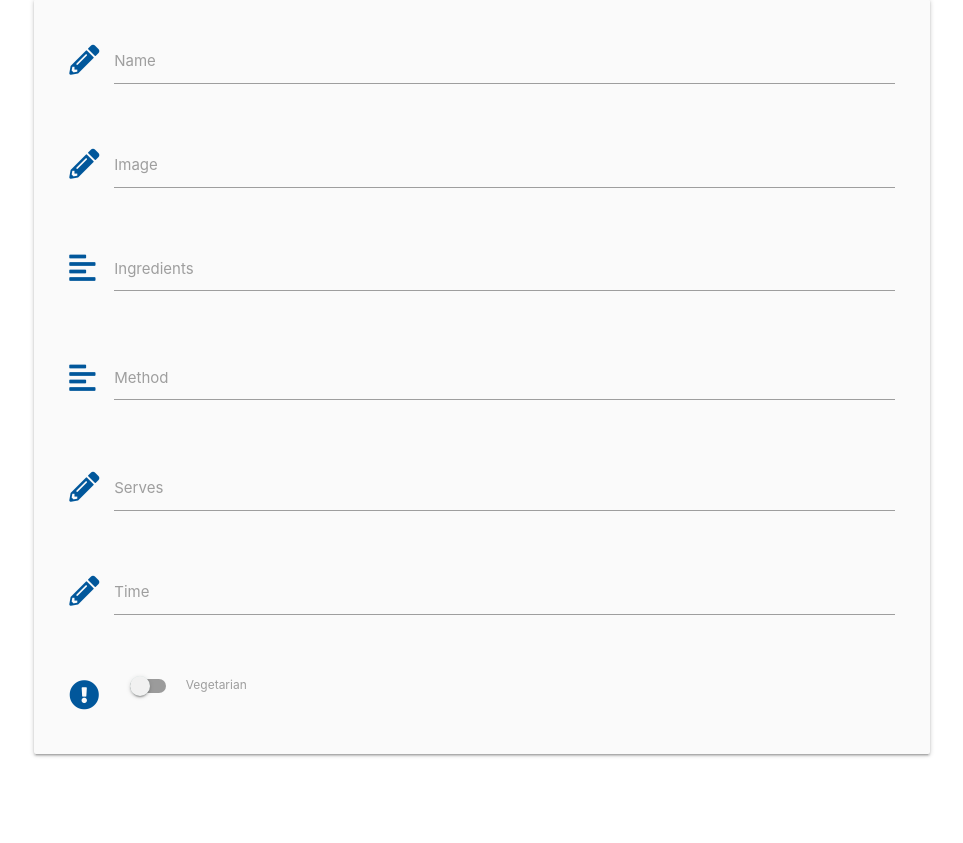
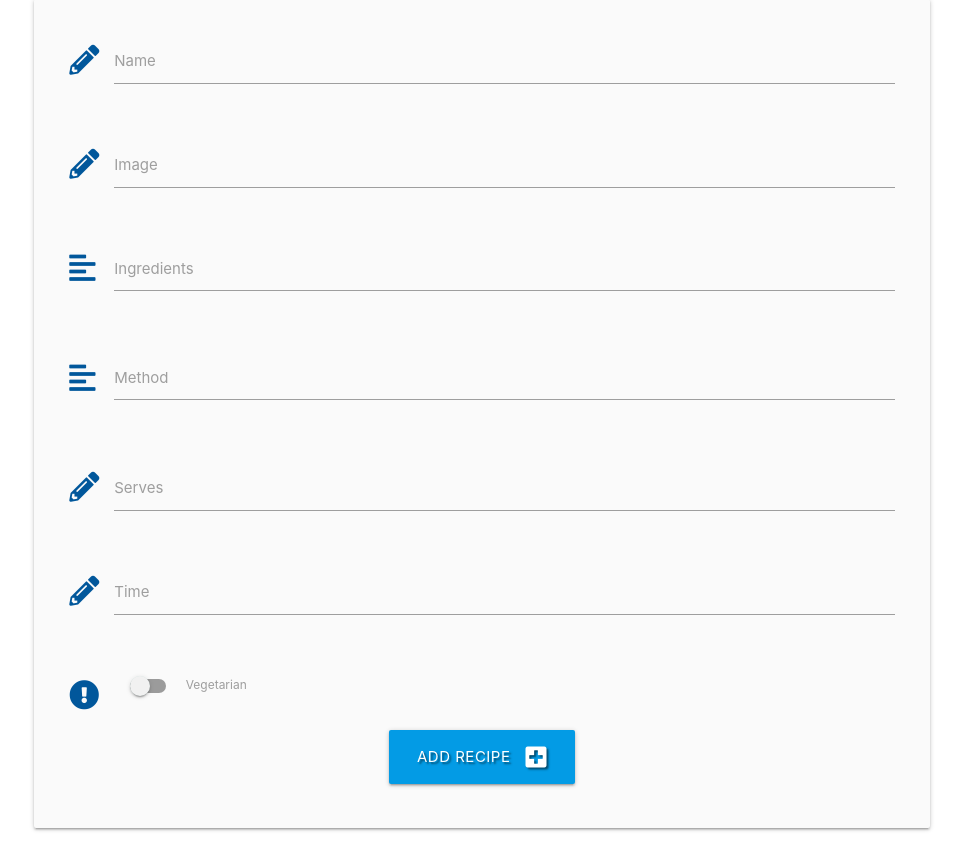
Before and after one commit to upeshp/MS3_EasyDinner, a Flask app: page /add_recipe in a window 1280 px wide. Shown: the part 160-1003 px from the top of the page, without its empty margins (158-1121 px from the left). Before the commit the page ends 917 px from the top, so only its background shows below. Run offline with Flask 2, Linux system fonts and the light colour scheme; some libraries are stand-ins or nearby versions.

Commit message:
Feat: added code to add_recipe in app.py to enable add recipe functionality, added code to show username in recipes.html

```diff
--- a/app.py
+++ b/app.py
@@ -99,8 +99,23 @@ def logout():
     return redirect(url_for("login"))
 
 
-@app.route("/add_recipe")
+@app.route("/add_recipe", methods=["GET", "POST"])
 def add_recipe():
+    if request.method == "POST":
+        recipe = {
+            "recipe_name": request.form.get("recipe_name"),
+            "recipe_image": request.form.get("recipe_image"),
+            "recipe_ingredients": request.form.get("recipe_ingredients"),
+            "recipe_method": request.form.get("recipe_method"),
+            "recipe_serves": request.form.get("recipe_serves"),
+            "recipe_time": request.form.get("recipe_time"),
+            "recipe_vegetarian": request.form.get("recipe_vegetarian"),
+            "recipe_addedby": session["user"]
+        }
+        mongo.db.recipes.insert_one(recipe)
+        flash("All Done!")
+        return redirect(url_for("get_recipes"))
+
     return render_template("add_recipe.html")
 
 
--- a/templates/add_recipe.html
+++ b/templates/add_recipe.html
@@ -64,7 +64,14 @@
                         </label>
 					</div>
 				</div>
-			</div>
+            </div>
+            <div class="row">
+                <div class="col s12 center-align">
+                    <button type="submit" class="btn-large light-blue darken-1 text-shadow">
+                        Add Recipe <i class="fas fa-plus-square right"></i>
+                    </button>
+                </div>
+            </div>
         </form>
     </div>
 
--- a/templates/recipes.html
+++ b/templates/recipes.html
@@ -27,6 +27,7 @@
                 </div>
                 <div class="card-action">
                     <a href="#">This is a link</a>
+                    <p><em>by: {{ recipe.recipe_addedby }}</em></p>
                 </div>
             </div>
         </div>
```
